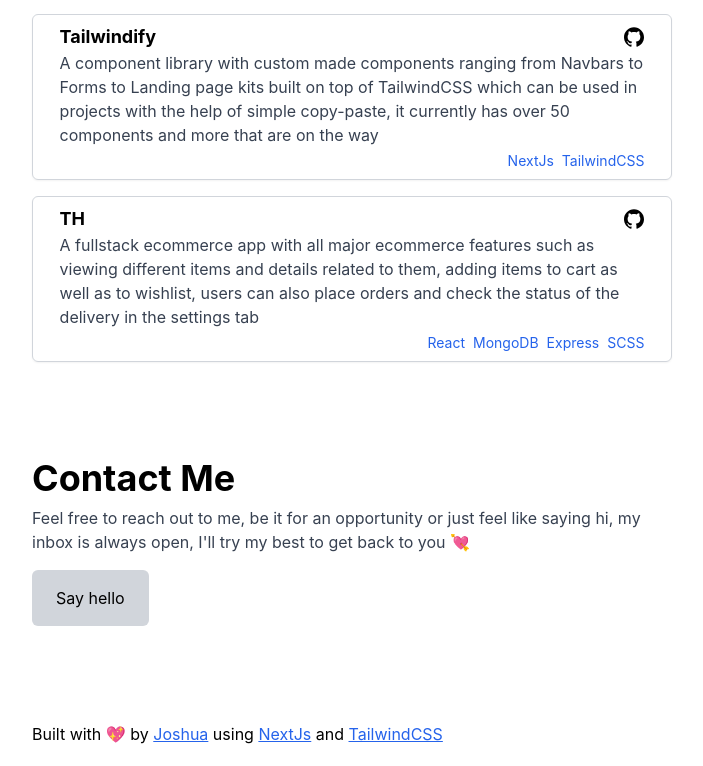
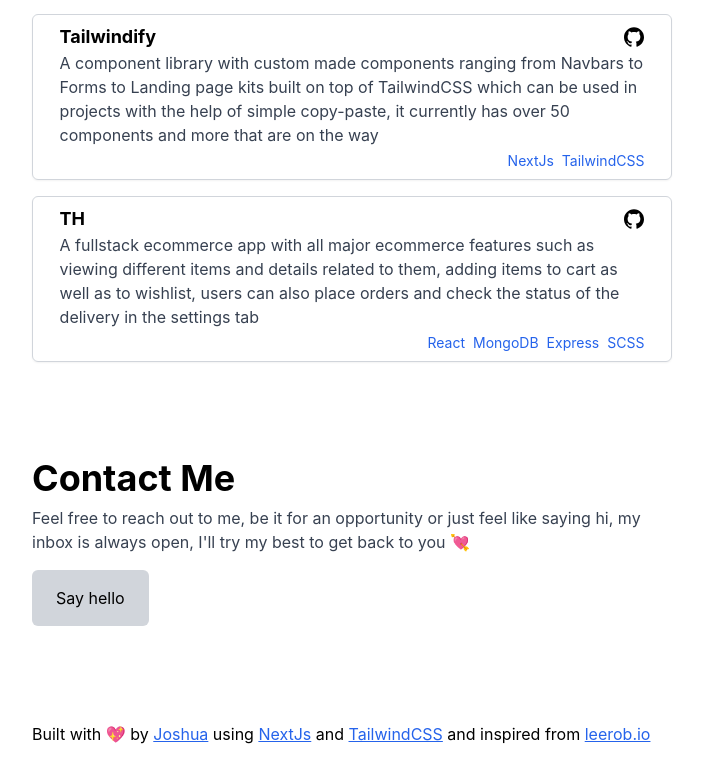
Before and after one commit to Joshuatauro/portfolio-nextjs, a Next.js app: page / in a window 1280 px wide. Shown: the part 1450-2216 px from the top of the page, without its empty margins (288-991 px from the left). Built offline with nearby package versions, Linux system fonts and the light colour scheme.

Commit message:
Added credits to original creator

```diff
--- a/pages/index.js
+++ b/pages/index.js
@@ -22,7 +22,7 @@
       <Projects />
       <Contact />
       <section className=" w-10/12 md:w-6/12 m-auto text-black dark:text-white pb-5">
-        Built with 💖 by <a href="https://github.com/joshuatauro" target="_blank" className="text-blue-600 dark:text-blue-400 underline">Joshua</a> using <a href="https://nextjs.org" target="_blank" className="text-blue-600 dark:text-blue-400 underline">NextJs</a> and <a href="https://tailwindcss.com" target="_blank" className="text-blue-600 dark:text-blue-400 underline">TailwindCSS</a>
+        Built with 💖 by <a href="https://github.com/joshuatauro" target="_blank" className="text-blue-600 dark:text-blue-400 underline">Joshua</a> using <a href="https://nextjs.org" target="_blank" className="text-blue-600 dark:text-blue-400 underline">NextJs</a> and <a href="https://tailwindcss.com" target="_blank" className="text-blue-600 dark:text-blue-400 underline">TailwindCSS</a> and inspired from <a href="https://leerob.io" target="_blank" className="text-blue-600 dark:text-blue-400 underline" >leerob.io</a>
       </section>
     </div>
     </>
```
